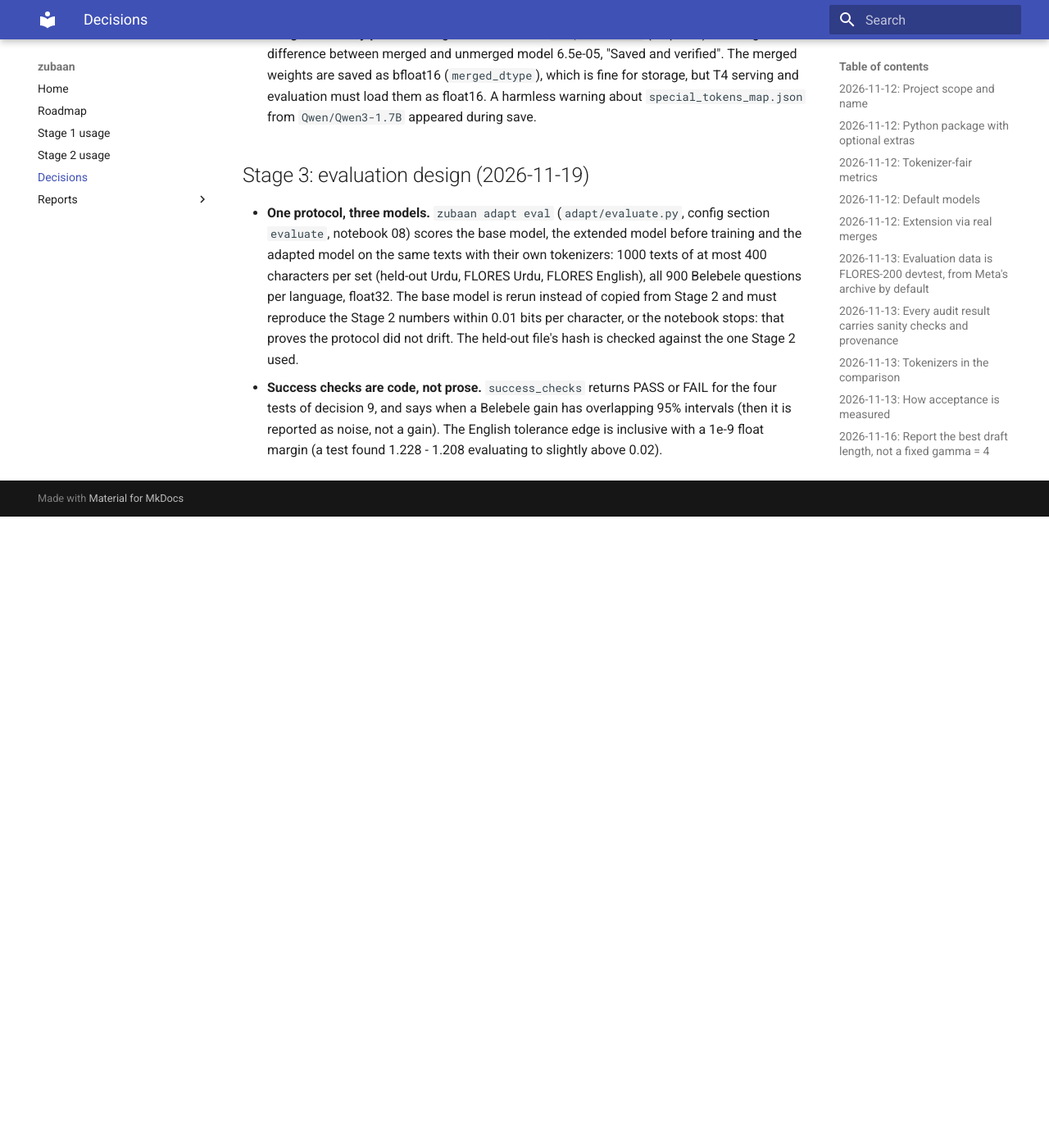
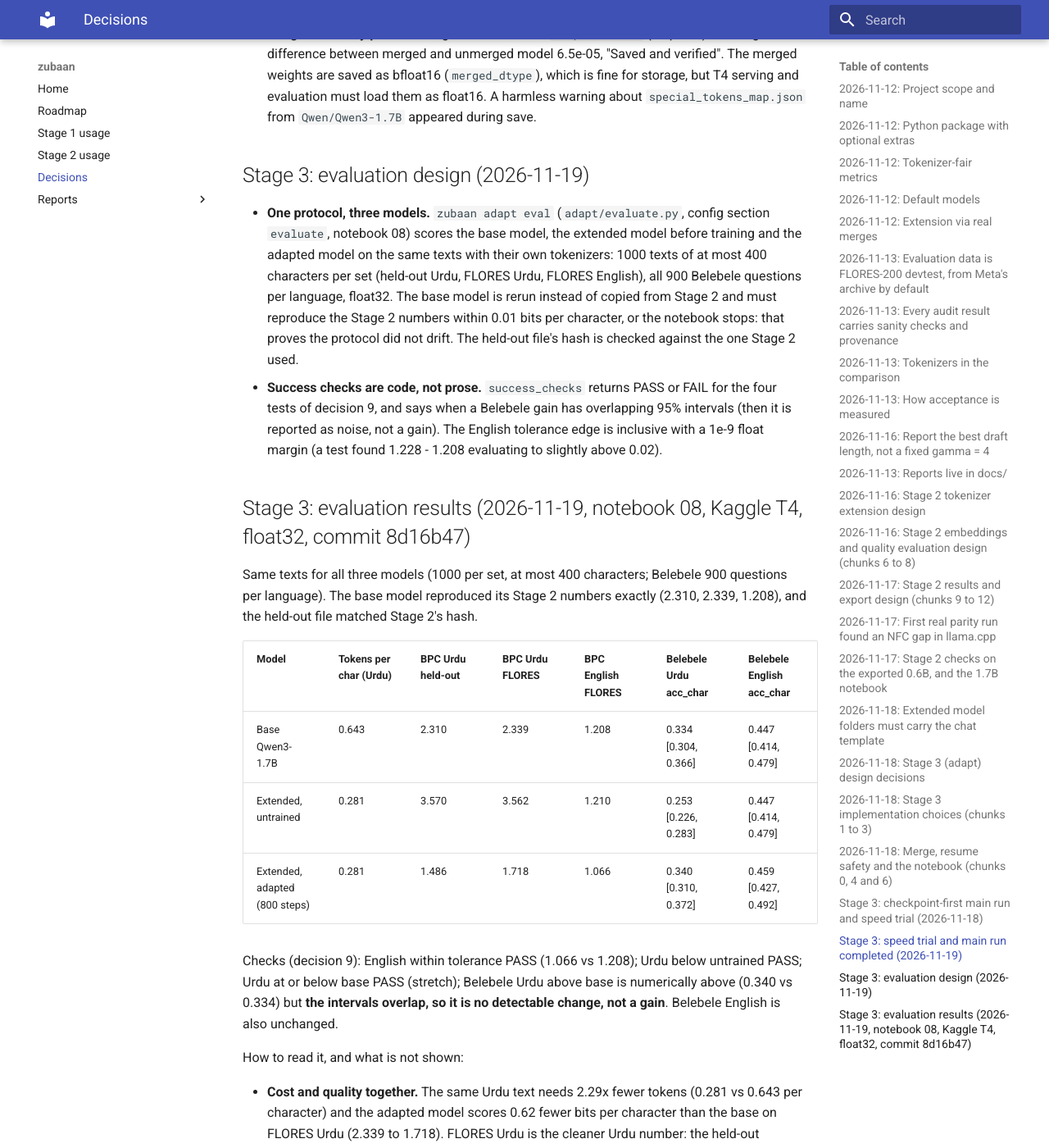
Before and after one commit to Hashir-Aziz123/zubaan, an MkDocs documentation site: the page built from docs/decisions.md, in a window 1280 px wide and 1400 px high, scrolled down 12931 px. Shown: the whole window at 82% size. Built offline with MkDocs 1.6.1 and Material for MkDocs 9.7.7, drawn with Linux system fonts in a browser that asks for light colours; before the commit the page ends 13561 px from its top, so only the background shows below that; some of the changed text lies outside the part shown.

Commit message:
docs: record stage 3 evaluation results and update continue.md for the next session
Co-Authored-By: Claude Sonnet 5.5 <noreply@anthropic.com>

```diff
--- a/docs/decisions.md
+++ b/docs/decisions.md
@@ -197,3 +197,22 @@ The smoke run on a T4 gave a median 582 tokens/s at micro batch 2 with gradient
 
 - **One protocol, three models.** `zubaan adapt eval` (`adapt/evaluate.py`, config section `evaluate`, notebook 08) scores the base model, the extended model before training and the adapted model on the same texts with their own tokenizers: 1000 texts of at most 400 characters per set (held-out Urdu, FLORES Urdu, FLORES English), all 900 Belebele questions per language, float32. The base model is rerun instead of copied from Stage 2 and must reproduce the Stage 2 numbers within 0.01 bits per character, or the notebook stops: that proves the protocol did not drift. The held-out file's hash is checked against the one Stage 2 used.
 - **Success checks are code, not prose.** `success_checks` returns PASS or FAIL for the four tests of decision 9, and says when a Belebele gain has overlapping 95% intervals (then it is reported as noise, not a gain). The English tolerance edge is inclusive with a 1e-9 float margin (a test found 1.228 - 1.208 evaluating to slightly above 0.02).
+
+## Stage 3: evaluation results (2026-11-19, notebook 08, Kaggle T4, float32, commit 8d16b47)
+
+Same texts for all three models (1000 per set, at most 400 characters; Belebele 900 questions per language). The base model reproduced its Stage 2 numbers exactly (2.310, 2.339, 1.208), and the held-out file matched Stage 2's hash.
+
+| Model | Tokens per char (Urdu) | BPC Urdu held-out | BPC Urdu FLORES | BPC English FLORES | Belebele Urdu acc_char | Belebele English acc_char |
+| --- | --- | --- | --- | --- | --- | --- |
+| Base Qwen3-1.7B | 0.643 | 2.310 | 2.339 | 1.208 | 0.334 [0.304, 0.366] | 0.447 [0.414, 0.479] |
+| Extended, untrained | 0.281 | 3.570 | 3.562 | 1.210 | 0.253 [0.226, 0.283] | 0.447 [0.414, 0.479] |
+| Extended, adapted (800 steps) | 0.281 | 1.486 | 1.718 | 1.066 | 0.340 [0.310, 0.372] | 0.459 [0.427, 0.492] |
+
+Checks (decision 9): English within tolerance PASS (1.066 vs 1.208); Urdu below untrained PASS; Urdu at or below base PASS (stretch); Belebele Urdu above base is numerically above (0.340 vs 0.334) but **the intervals overlap, so it is no detectable change, not a gain**. Belebele English is also unchanged.
+
+How to read it, and what is not shown:
+
+- **Cost and quality together.** The same Urdu text needs 2.29x fewer tokens (0.281 vs 0.643 per character) and the adapted model scores 0.62 fewer bits per character than the base on FLORES Urdu (2.339 to 1.718). FLORES Urdu is the cleaner Urdu number: the held-out Wikipedia lines come from the same dump as the training text, so they are in-domain and flatter the result.
+- **The English gain (1.208 to 1.066) is not evidence that English got better.** The likely causes are that the base is a chat model, whose raw-text likelihood is worse than a model tuned on plain text, and that the replay text is English Wikipedia, close to FLORES in style. Neither cause is tested here. What the result does show is that English was not damaged by this metric.
+- **Not attributable to the tokenizer.** The gain comes from adding 16M tokens of Urdu training, which the base never had. Whether the extended tokenizer helps or hurts quality against the same training on the base tokenizer is exactly what the compute-matched control (decision 6) answers, and it has not been run.
+- **Understanding did not improve.** Belebele Urdu is at the base level, about 0.34, with an interval of about 6 points. This is a small continued-pretraining run, so better likelihood has not turned into better multiple-choice answers. Chat and instruction behavior was not measured and may have degraded.
--- a/docs/roadmap.md
+++ b/docs/roadmap.md
@@ -46,7 +46,9 @@ Plan and decisions: `continue.md` and `docs/decisions.md` (2026-11-18). Start fr
 - [x] Training loop with phases, fp16, NaN guard, checkpoint and resume, `zubaan adapt prepare|run` (`adapt/cpt.py`, `adapt/pipeline.py`, chunk 3); exact-resume test on a tiny model passes
 - [x] Kaggle smoke run (05), speed trial (06) and main run (07): 800 steps (100 + 700) at micro batch 1, 850 tokens/s, about 9.4 h wall time, Hub checkpoints, merged model saved (chunks 4 and 5). In-run held-out Urdu bits per character fell 2.41 (step 100) to 1.52 (step 800), English 1.21 to 1.08; not yet comparable with the Stage 2 table, see decisions
 - [x] Merge, save and verify (`adapt/finalize.py`, `zubaan adapt merge`, chunk 6): float32 merge, logits must match, old rows identical, Stage 2 folder verification. Tested on a tiny model; run at the end of notebook 07: verified, max logit difference 6.5e-05
-- [ ] Quality: bits per character on held-out Urdu, Belebele `urd_Arab`, English control; optional compute-matched control run (chunks 6 and 7)
+- [x] Quality (chunk 7, notebook 08, 2026-11-19): FLORES Urdu bits per character 2.339 (base) / 3.562 (untrained) / 1.718 (adapted), held-out Urdu 2.310 / 3.570 / 1.486, FLORES English 1.208 / 1.210 / 1.066, Belebele Urdu acc_char 0.334 / 0.253 / 0.340 (intervals overlap with the base: no detectable change). Tokens per Urdu character 0.643 to 0.281. Report section and chart still to write
+- [ ] Optional compute-matched control run (decision 6), planned for next week's quota
+- [ ] Quality report section and chart in `docs/reports/tokenizer-extension/` (from `reports/adapt_quality.json`)
 - [ ] Re-export (GGUF parity, Q4_K_M, vLLM check) and write-up (chunks 8 and 9)
 
 ## Stage 4: draft (2 to 3 weeks)
```
Also changed, not shown: CLAUDE.md (+3 -2 lines), continue.md (+40 -18 lines).
